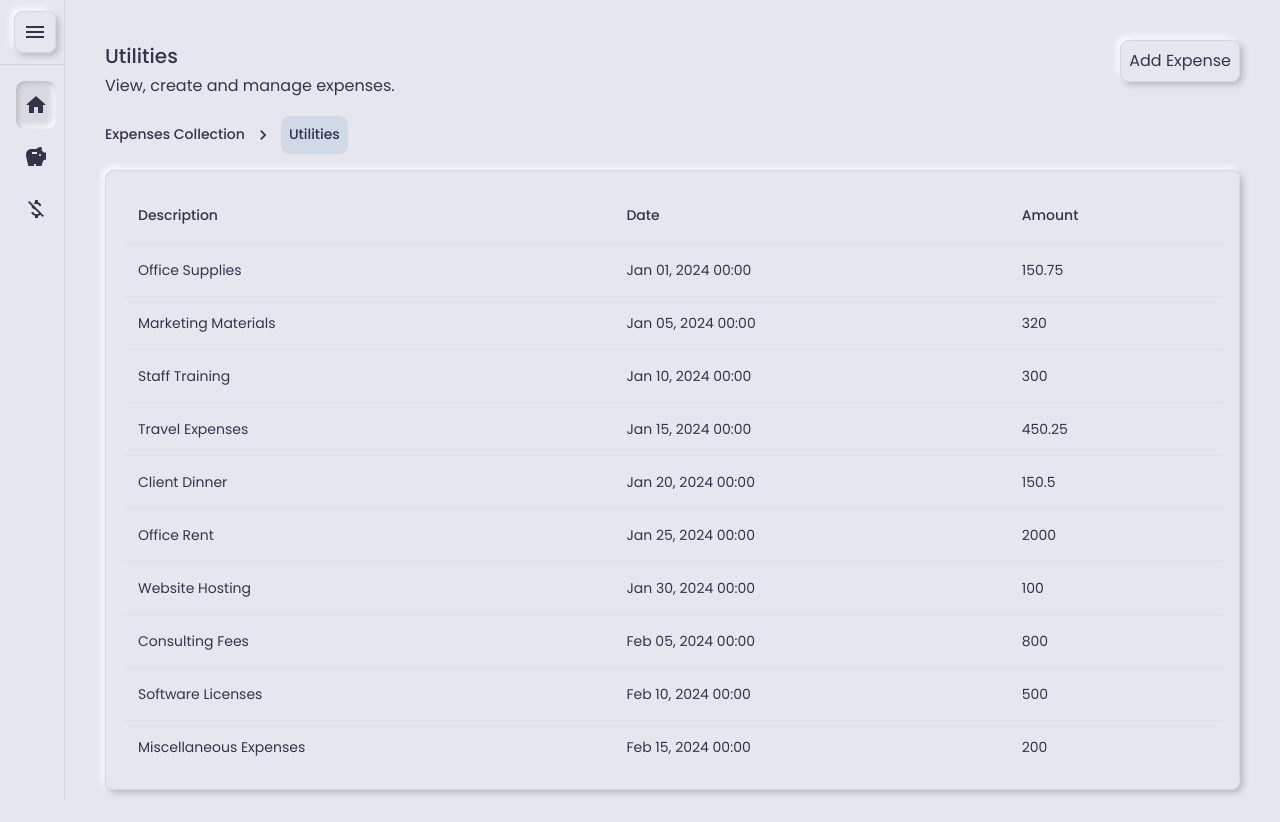
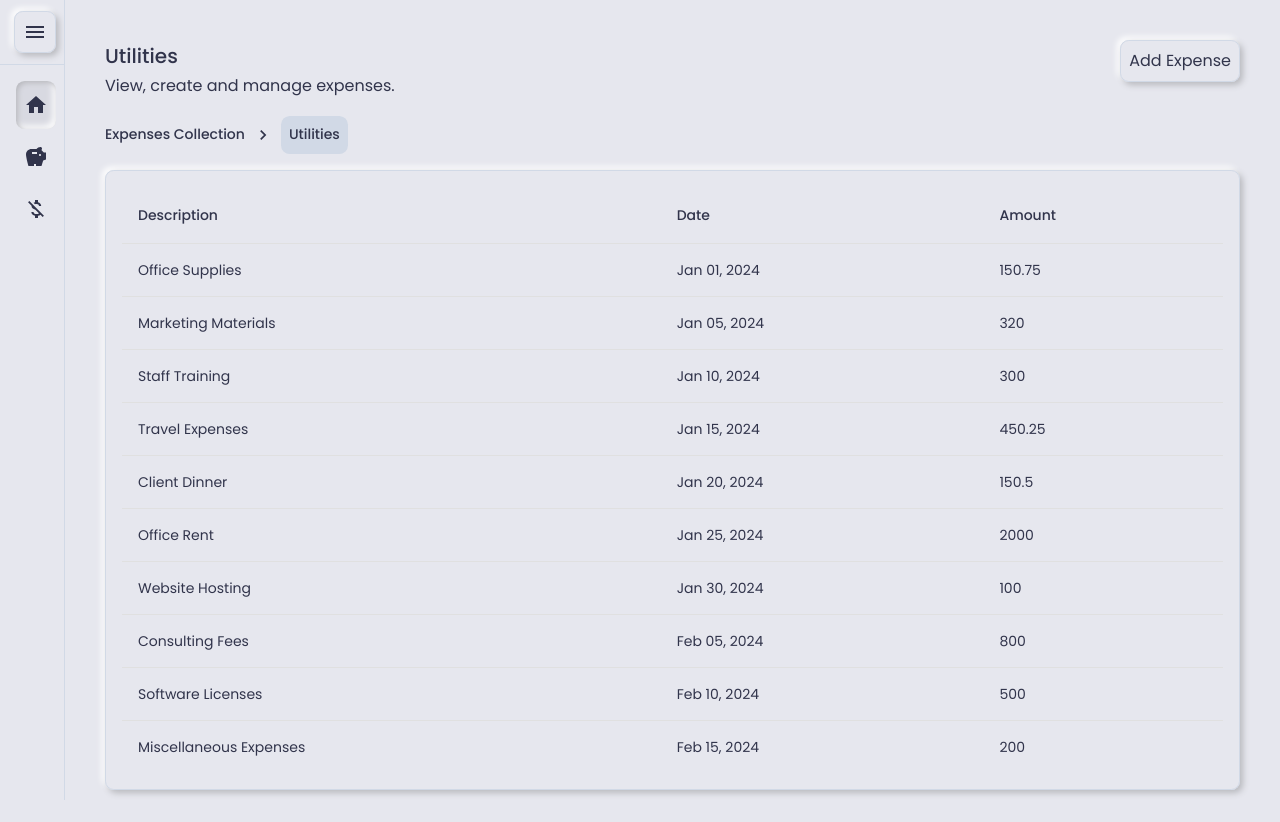
Before and after one commit to airacalins/savewise, a React (Vite) app: page /expensesCollection/1 in a window 1280 px wide. Built offline with nearby package versions, Linux system fonts and the light colour scheme.

Commit message:
feat: removed time

```diff
--- a/src/pages/expenses/Expenses.tsx
+++ b/src/pages/expenses/Expenses.tsx
@@ -81,7 +81,7 @@ export const Expenses = () => {
               >
                 <TableCell>{expense.description}</TableCell>
                 <TableCell>
-                  {dayjs(expense.date).format("MMM DD, YYYY HH:mm")}
+                  {dayjs(expense.date).format("MMM DD, YYYY")}
                 </TableCell>
                 <TableCell>{expense.amount}</TableCell>
               </TableRow>
```
